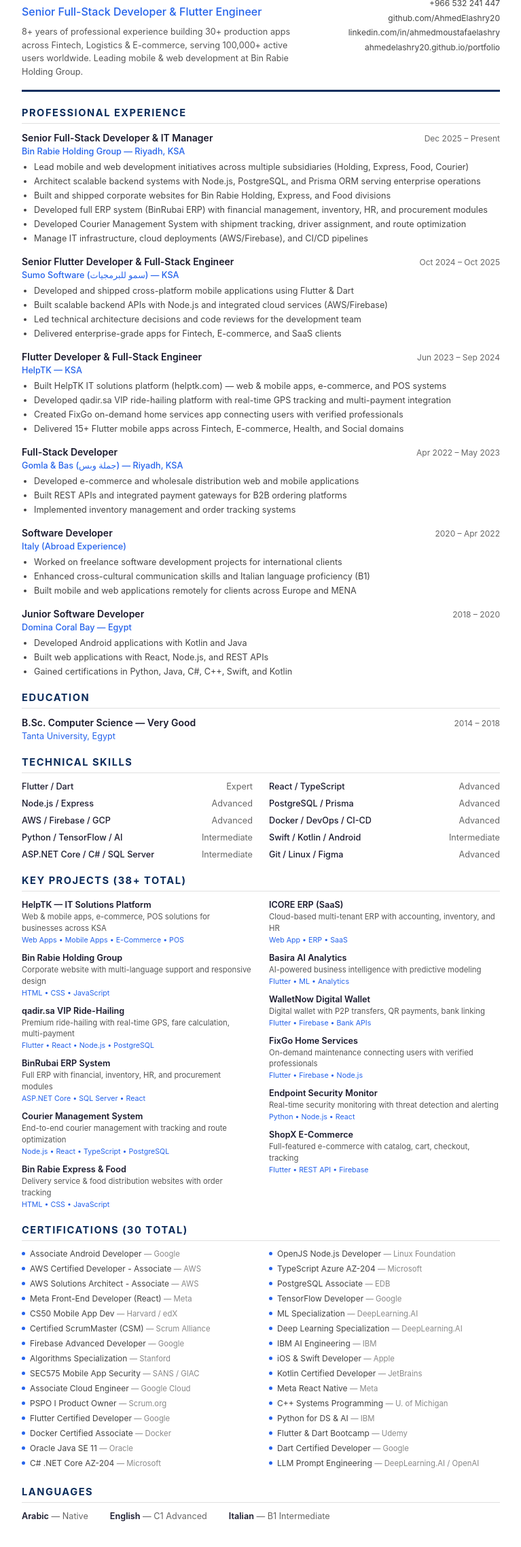
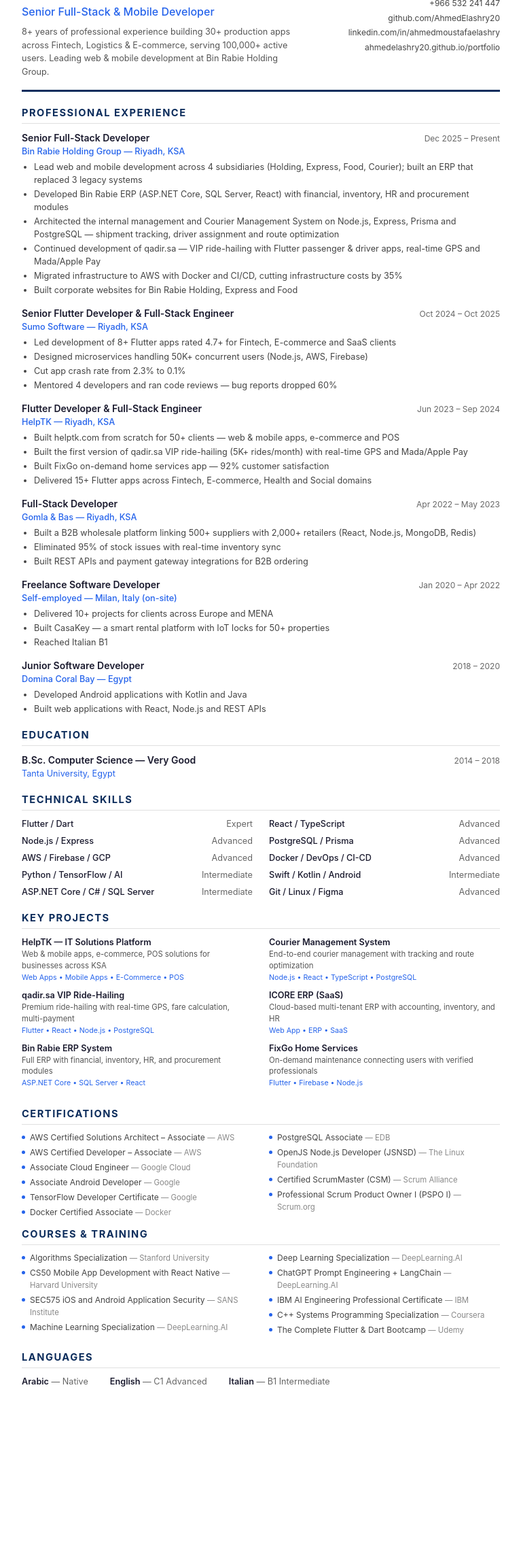
Before and after one commit to AhmedElashry20/portfolio, a plain HTML site: page Ahmed_Elashry_CV.html in a window 1280 px wide. Shown: the part 89-2364 px from the top of the page at 68% size, without its empty margins (256-1023 px from the left). After the commit the page ends 2188 px from the top, so only its background shows below. Drawn offline with Linux system fonts and the light colour scheme.

Commit message:
Align portfolio and CV with LinkedIn/GitHub
- Title: Senior Full-Stack & Mobile Developer (drop IT Manager)
- Numbers: 8+ years, 30+ apps, 100K+ users, 10 certifications
- Bin Rabie: Senior Full-Stack Developer; Qadir started at HelpTK, continued at Bin Rabie
- Gomla & Bas in Riyadh (remove Fawry/Vodafone Cash); freelance Jan 2020, on-site Milan
- OmniRoute marked as a fork; BinRubai renamed Bin Rabie ERP
- CV: metrics added, certifications split into certifications and courses, 2 pages
- Remove certificate images that are no longer listed

Co-Authored-By: Claude Opus 5.5 <noreply@anthropic.com>
Claude-Session: https://claude.ai/code/session_016HwE8ZwxDA7ufzT8H6Yzmb

```diff
--- a/Ahmed_Elashry_CV.html
+++ b/Ahmed_Elashry_CV.html
@@ -66,6 +66,7 @@ a{color:#0d6efd;text-decoration:none}
 
 /* Print */
 @media print{
+  .section-title{break-after:avoid}
   body{-webkit-print-color-adjust:exact;print-color-adjust:exact}
   .page{padding:20px 32px;max-width:100%}
 }
@@ -78,8 +79,8 @@ a{color:#0d6efd;text-decoration:none}
 <div class="header">
 <div class="header-left">
 <h1>Ahmed Elashry</h1>
-<div class="title">Senior Full-Stack Developer &amp; Flutter Engineer</div>
-<div class="summary">8+ years of professional experience building 30+ production apps across Fintech, Logistics &amp; E-commerce, serving 100,000+ active users worldwide. Leading mobile &amp; web development at Bin Rabie Holding Group.</div>
+<div class="title">Senior Full-Stack &amp; Mobile Developer</div>
+<div class="summary">8+ years of professional experience building 30+ production apps across Fintech, Logistics &amp; E-commerce, serving 100,000+ active users. Leading web &amp; mobile development at Bin Rabie Holding Group.</div>
 </div>
 <div class="header-right">
 <div class="loc">Riyadh, Saudi Arabia</div>
@@ -97,18 +98,18 @@ a{color:#0d6efd;text-decoration:none}
 
 <div class="exp-item">
 <div class="exp-header">
-<span class="exp-role">Senior Full-Stack Developer &amp; IT Manager</span>
+<span class="exp-role">Senior Full-Stack Developer</span>
 <span class="exp-date">Dec 2025 &ndash; Present</span>
 </div>
 <div class="exp-company">Bin Rabie Holding Group &mdash; Riyadh, KSA</div>
 <div class="exp-desc">
 <ul>
-<li>Lead mobile and web development initiatives across multiple subsidiaries (Holding, Express, Food, Courier)</li>
-<li>Architect scalable backend systems with Node.js, PostgreSQL, and Prisma ORM serving enterprise operations</li>
-<li>Built and shipped corporate websites for Bin Rabie Holding, Express, and Food divisions</li>
-<li>Developed full ERP system (BinRubai ERP) with financial management, inventory, HR, and procurement modules</li>
-<li>Developed Courier Management System with shipment tracking, driver assignment, and route optimization</li>
-<li>Manage IT infrastructure, cloud deployments (AWS/Firebase), and CI/CD pipelines</li>
+<li>Lead web and mobile development across 4 subsidiaries (Holding, Express, Food, Courier); built an ERP that replaced 3 legacy systems</li>
+<li>Developed Bin Rabie ERP (ASP.NET Core, SQL Server, React) with financial, inventory, HR and procurement modules</li>
+<li>Architected the internal management and Courier Management System on Node.js, Express, Prisma and PostgreSQL &mdash; shipment tracking, driver assignment and route optimization</li>
+<li>Continued development of qadir.sa &mdash; VIP ride-hailing with Flutter passenger &amp; driver apps, real-time GPS and Mada/Apple Pay</li>
+<li>Migrated infrastructure to AWS with Docker and CI/CD, cutting infrastructure costs by 35%</li>
+<li>Built corporate websites for Bin Rabie Holding, Express and Food</li>
 </ul>
 </div>
 </div>
@@ -118,13 +119,13 @@ a{color:#0d6efd;text-decoration:none}
 <span class="exp-role">Senior Flutter Developer &amp; Full-Stack Engineer</span>
 <span class="exp-date">Oct 2024 &ndash; Oct 2025</span>
 </div>
-<div class="exp-company">Sumo Software (سمو للبرمجيات) &mdash; KSA</div>
+<div class="exp-company">Sumo Software &mdash; Riyadh, KSA</div>
 <div class="exp-desc">
 <ul>
-<li>Developed and shipped cross-platform mobile applications using Flutter &amp; Dart</li>
-<li>Built scalable backend APIs with Node.js and integrated cloud services (AWS/Firebase)</li>
-<li>Led technical architecture decisions and code reviews for the development team</li>
-<li>Delivered enterprise-grade apps for Fintech, E-commerce, and SaaS clients</li>
+<li>Led development of 8+ Flutter apps rated 4.7+ for Fintech, E-commerce and SaaS clients</li>
+<li>Designed microservices handling 50K+ concurrent users (Node.js, AWS, Firebase)</li>
+<li>Cut app crash rate from 2.3% to 0.1%</li>
+<li>Mentored 4 developers and ran code reviews &mdash; bug reports dropped 60%</li>
 </ul>
 </div>
 </div>
@@ -134,13 +135,13 @@ a{color:#0d6efd;text-decoration:none}
 <span class="exp-role">Flutter Developer &amp; Full-Stack Engineer</span>
 <span class="exp-date">Jun 2023 &ndash; Sep 2024</span>
 </div>
-<div class="exp-company">HelpTK &mdash; KSA</div>
+<div class="exp-company">HelpTK &mdash; Riyadh, KSA</div>
 <div class="exp-desc">
 <ul>
-<li>Built HelpTK IT solutions platform (helptk.com) &mdash; web &amp; mobile apps, e-commerce, and POS systems</li>
-<li>Developed qadir.sa VIP ride-hailing platform with real-time GPS tracking and multi-payment integration</li>
-<li>Created FixGo on-demand home services app connecting users with verified professionals</li>
-<li>Delivered 15+ Flutter mobile apps across Fintech, E-commerce, Health, and Social domains</li>
+<li>Built helptk.com from scratch for 50+ clients &mdash; web &amp; mobile apps, e-commerce and POS</li>
+<li>Built the first version of qadir.sa VIP ride-hailing (5K+ rides/month) with real-time GPS and Mada/Apple Pay</li>
+<li>Built FixGo on-demand home services app &mdash; 92% customer satisfaction</li>
+<li>Delivered 15+ Flutter apps across Fintech, E-commerce, Health and Social domains</li>
 </ul>
 </div>
 </div>
@@ -150,27 +151,27 @@ a{color:#0d6efd;text-decoration:none}
 <span class="exp-role">Full-Stack Developer</span>
 <span class="exp-date">Apr 2022 &ndash; May 2023</span>
 </div>
-<div class="exp-company">Gomla &amp; Bas (جملة وبس) &mdash; Riyadh, KSA</div>
+<div class="exp-company">Gomla &amp; Bas &mdash; Riyadh, KSA</div>
 <div class="exp-desc">
 <ul>
-<li>Developed e-commerce and wholesale distribution web and mobile applications</li>
-<li>Built REST APIs and integrated payment gateways for B2B ordering platforms</li>
-<li>Implemented inventory management and order tracking systems</li>
+<li>Built a B2B wholesale platform linking 500+ suppliers with 2,000+ retailers (React, Node.js, MongoDB, Redis)</li>
+<li>Eliminated 95% of stock issues with real-time inventory sync</li>
+<li>Built REST APIs and payment gateway integrations for B2B ordering</li>
 </ul>
 </div>
 </div>
 
 <div class="exp-item">
 <div class="exp-header">
-<span class="exp-role">Software Developer</span>
-<span class="exp-date">2020 &ndash; Apr 2022</span>
+<span class="exp-role">Freelance Software Developer</span>
+<span class="exp-date">Jan 2020 &ndash; Apr 2022</span>
 </div>
-<div class="exp-company">Italy (Abroad Experience)</div>
+<div class="exp-company">Self-employed &mdash; Milan, Italy (on-site)</div>
 <div class="exp-desc">
 <ul>
-<li>Worked on freelance software development projects for international clients</li>
-<li>Enhanced cross-cultural communication skills and Italian language proficiency (B1)</li>
-<li>Built mobile and web applications remotely for clients across Europe and MENA</li>
+<li>Delivered 10+ projects for clients across Europe and MENA</li>
+<li>Built CasaKey &mdash; a smart rental platform with IoT locks for 50+ properties</li>
+<li>Reached Italian B1</li>
 </ul>
 </div>
 </div>
@@ -184,8 +185,7 @@ a{color:#0d6efd;text-decoration:none}
 <div class="exp-desc">
 <ul>
 <li>Developed Android applications with Kotlin and Java</li>
-<li>Built web applications with React, Node.js, and REST APIs</li>
-<li>Gained certifications in Python, Java, C#, C++, Swift, and Kotlin</li>
+<li>Built web applications with React, Node.js and REST APIs</li>
 </ul>
 </div>
 </div>
@@ -220,7 +220,7 @@ a{color:#0d6efd;text-decoration:none}
 
 <!-- KEY PROJECTS -->
 <div class="section">
-<div class="section-title">Key Projects (38+ Total)</div>
+<div class="section-title">Key Projects</div>
 <div class="projects-list">
 <div class="proj">
 <div class="proj-name">HelpTK — IT Solutions Platform</div>
@@ -228,17 +228,12 @@ a{color:#0d6efd;text-decoration:none}
 <div class="proj-tech">Web Apps &bull; Mobile Apps &bull; E-Commerce &bull; POS</div>
 </div>
 <div class="proj">
-<div class="proj-name">Bin Rabie Holding Group</div>
-<div class="proj-desc">Corporate website with multi-language support and responsive design</div>
-<div class="proj-tech">HTML &bull; CSS &bull; JavaScript</div>
-</div>
-<div class="proj">
 <div class="proj-name">qadir.sa VIP Ride-Hailing</div>
 <div class="proj-desc">Premium ride-hailing with real-time GPS, fare calculation, multi-payment</div>
 <div class="proj-tech">Flutter &bull; React &bull; Node.js &bull; PostgreSQL</div>
 </div>
 <div class="proj">
-<div class="proj-name">BinRubai ERP System</div>
+<div class="proj-name">Bin Rabie ERP System</div>
 <div class="proj-desc">Full ERP with financial, inventory, HR, and procurement modules</div>
 <div class="proj-tech">ASP.NET Core &bull; SQL Server &bull; React</div>
 </div>
@@ -248,77 +243,44 @@ a{color:#0d6efd;text-decoration:none}
 <div class="proj-tech">Node.js &bull; React &bull; TypeScript &bull; PostgreSQL</div>
 </div>
 <div class="proj">
-<div class="proj-name">Bin Rabie Express &amp; Food</div>
-<div class="proj-desc">Delivery service &amp; food distribution websites with order tracking</div>
-<div class="proj-tech">HTML &bull; CSS &bull; JavaScript</div>
-</div>
-<div class="proj">
 <div class="proj-name">ICORE ERP (SaaS)</div>
 <div class="proj-desc">Cloud-based multi-tenant ERP with accounting, inventory, and HR</div>
 <div class="proj-tech">Web App &bull; ERP &bull; SaaS</div>
-</div>
-<div class="proj">
-<div class="proj-name">Basira AI Analytics</div>
-<div class="proj-desc">AI-powered business intelligence with predictive modeling</div>
-<div class="proj-tech">Flutter &bull; ML &bull; Analytics</div>
-</div>
-<div class="proj">
-<div class="proj-name">WalletNow Digital Wallet</div>
-<div class="proj-desc">Digital wallet with P2P transfers, QR payments, bank linking</div>
-<div class="proj-tech">Flutter &bull; Firebase &bull; Bank APIs</div>
 </div>
 <div class="proj">
 <div class="proj-name">FixGo Home Services</div>
 <div class="proj-desc">On-demand maintenance connecting users with verified professionals</div>
 <div class="proj-tech">Flutter &bull; Firebase &bull; Node.js</div>
 </div>
-<div class="proj">
-<div class="proj-name">Endpoint Security Monitor</div>
-<div class="proj-desc">Real-time security monitoring with threat detection and alerting</div>
-<div class="proj-tech">Python &bull; Node.js &bull; React</div>
-</div>
-<div class="proj">
-<div class="proj-name">ShopX E-Commerce</div>
-<div class="proj-desc">Full-featured e-commerce with catalog, cart, checkout, tracking</div>
-<div class="proj-tech">Flutter &bull; REST API &bull; Firebase</div>
-</div>
 </div>
 </div>
 
 <!-- CERTIFICATIONS -->
 <div class="section">
-<div class="section-title">Certifications (30 Total)</div>
+<div class="section-title">Certifications</div>
 <div class="certs-list">
+<div class="cert">AWS Certified Solutions Architect &ndash; Associate <span class="cert-issuer">— AWS</span></div>
+<div class="cert">AWS Certified Developer &ndash; Associate <span class="cert-issuer">— AWS</span></div>
+<div class="cert">Associate Cloud Engineer <span class="cert-issuer">— Google Cloud</span></div>
 <div class="cert">Associate Android Developer <span class="cert-issuer">— Google</span></div>
-<div class="cert">AWS Certified Developer - Associate <span class="cert-issuer">— AWS</span></div>
-<div class="cert">AWS Solutions Architect - Associate <span class="cert-issuer">— AWS</span></div>
-<div class="cert">Meta Front-End Developer (React) <span class="cert-issuer">— Meta</span></div>
-<div class="cert">CS50 Mobile App Dev <span class="cert-issuer">— Harvard / edX</span></div>
+<div class="cert">TensorFlow Developer Certificate <span class="cert-issuer">— Google</span></div>
+<div class="cert">Docker Certified Associate <span class="cert-issuer">— Docker</span></div>
+<div class="cert">PostgreSQL Associate <span class="cert-issuer">— EDB</span></div>
+<div class="cert">OpenJS Node.js Developer (JSNSD) <span class="cert-issuer">— The Linux Foundation</span></div>
 <div class="cert">Certified ScrumMaster (CSM) <span class="cert-issuer">— Scrum Alliance</span></div>
-<div class="cert">Firebase Advanced Developer <span class="cert-issuer">— Google</span></div>
-<div class="cert">Algorithms Specialization <span class="cert-issuer">— Stanford</span></div>
-<div class="cert">SEC575 Mobile App Security <span class="cert-issuer">— SANS / GIAC</span></div>
-<div class="cert">Associate Cloud Engineer <span class="cert-issuer">— Google Cloud</span></div>
-<div class="cert">PSPO I Product Owner <span class="cert-issuer">— Scrum.org</span></div>
-<div class="cert">Flutter Certified Developer <span class="cert-issuer">— Google</span></div>
-<div class="cert">Docker Certified Associate <span class="cert-issuer">— Docker</span></div>
-<div class="cert">Oracle Java SE 11 <span class="cert-issuer">— Oracle</span></div>
-<div class="cert">C# .NET Core AZ-204 <span class="cert-issuer">— Microsoft</span></div>
-<div class="cert">OpenJS Node.js Developer <span class="cert-issuer">— Linux Foundation</span></div>
-<div class="cert">TypeScript Azure AZ-204 <span class="cert-issuer">— Microsoft</span></div>
-<div class="cert">PostgreSQL Associate <span class="cert-issuer">— EDB</span></div>
-<div class="cert">TensorFlow Developer <span class="cert-issuer">— Google</span></div>
-<div class="cert">ML Specialization <span class="cert-issuer">— DeepLearning.AI</span></div>
+<div class="cert">Professional Scrum Product Owner I (PSPO I) <span class="cert-issuer">— Scrum.org</span></div>
+</div>
+<div class="section-title" style="margin-top:12px">Courses &amp; Training</div>
+<div class="certs-list">
+<div class="cert">Algorithms Specialization <span class="cert-issuer">— Stanford University</span></div>
+<div class="cert">CS50 Mobile App Development with React Native <span class="cert-issuer">— Harvard University</span></div>
+<div class="cert">SEC575 iOS and Android Application Security <span class="cert-issuer">— SANS Institute</span></div>
+<div class="cert">Machine Learning Specialization <span class="cert-issuer">— DeepLearning.AI</span></div>
 <div class="cert">Deep Learning Specialization <span class="cert-issuer">— DeepLearning.AI</span></div>
-<div class="cert">IBM AI Engineering <span class="cert-issuer">— IBM</span></div>
-<div class="cert">iOS &amp; Swift Developer <span class="cert-issuer">— Apple</span></div>
-<div class="cert">Kotlin Certified Developer <span class="cert-issuer">— JetBrains</span></div>
-<div class="cert">Meta React Native <span class="cert-issuer">— Meta</span></div>
-<div class="cert">C++ Systems Programming <span class="cert-issuer">— U. of Michigan</span></div>
-<div class="cert">Python for DS &amp; AI <span class="cert-issuer">— IBM</span></div>
-<div class="cert">Flutter &amp; Dart Bootcamp <span class="cert-issuer">— Udemy</span></div>
-<div class="cert">Dart Certified Developer <span class="cert-issuer">— Google</span></div>
-<div class="cert">LLM Prompt Engineering <span class="cert-issuer">— DeepLearning.AI / OpenAI</span></div>
+<div class="cert">ChatGPT Prompt Engineering + LangChain <span class="cert-issuer">— DeepLearning.AI</span></div>
+<div class="cert">IBM AI Engineering Professional Certificate <span class="cert-issuer">— IBM</span></div>
+<div class="cert">C++ Systems Programming Specialization <span class="cert-issuer">— Coursera</span></div>
+<div class="cert">The Complete Flutter &amp; Dart Bootcamp <span class="cert-issuer">— Udemy</span></div>
 </div>
 </div>
 
```
Also changed, not shown: Ahmed_Elashry_CV_AR.html (+54 -69 lines), index.html (+29 -29 lines), certs/04_Meta_React.png (deleted), certs/07_Firebase.png (deleted), certs/13_IBM_Python.png (deleted), certs/14_Oracle_Java.png (deleted), certs/15_Microsoft_CSharp.png (deleted), certs/18_Microsoft_TypeScript.png (deleted), certs/21_Google_Flutter.png (deleted), certs/22_Google_Dart.png (deleted), certs/23_Apple_Swift.png (deleted), certs/24_JetBrains_Kotlin.png (deleted), certs/25_Meta_ReactNative.png (deleted), 2 other files.
